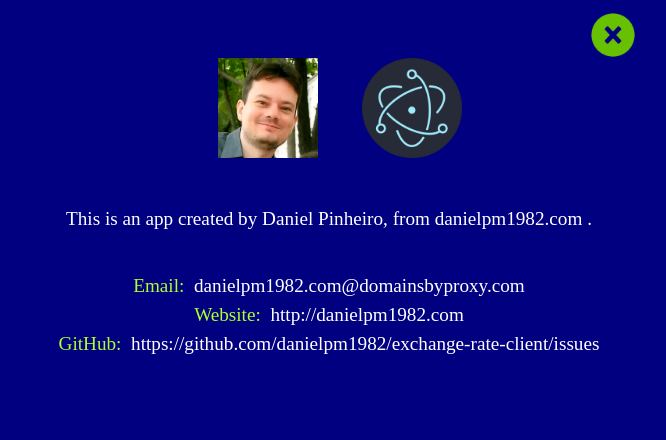
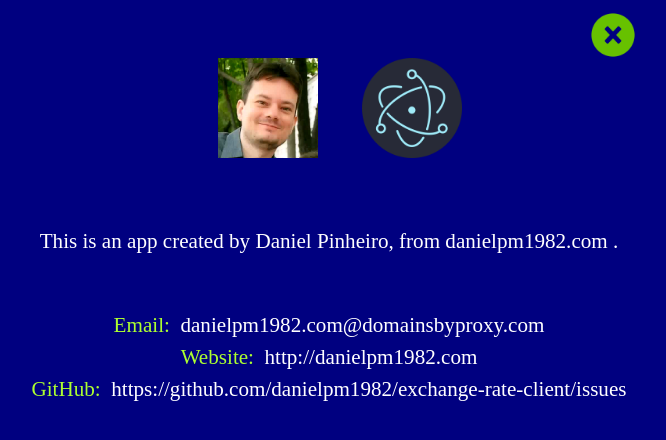
Before and after one commit to danielpm1982/exchange-rate-client, a website with bundled scripts: page app/about.html in a window 1280 px wide. Shown: the whole page, without its empty margins (311-977 px from the left). Built offline with nearby package versions, Linux system fonts and the light colour scheme.

Commit message:
Disable maxWidth and maxHeight of main window. Increase modal window height, font size and margins

```diff
--- a/app/css/css.css
+++ b/app/css/css.css
@@ -72,10 +72,11 @@ div.centralImageAbout img#close{
     -webkit-app-region: none;
 }
 div.centralTextAbout{
-    font-size: 1em;
+    font-size: 1.1em;
+    margin-top: 1em;
 }
 footer{
-    font-size: 1em;
-    margin-bottom: 2em;
-    margin-top: 2em;
+    font-size: 1.1em;
+    margin-bottom: 0em;
+    margin-top: 2.5em;
 }
```
Also changed, not shown: index.ts (+7 -5 lines).
